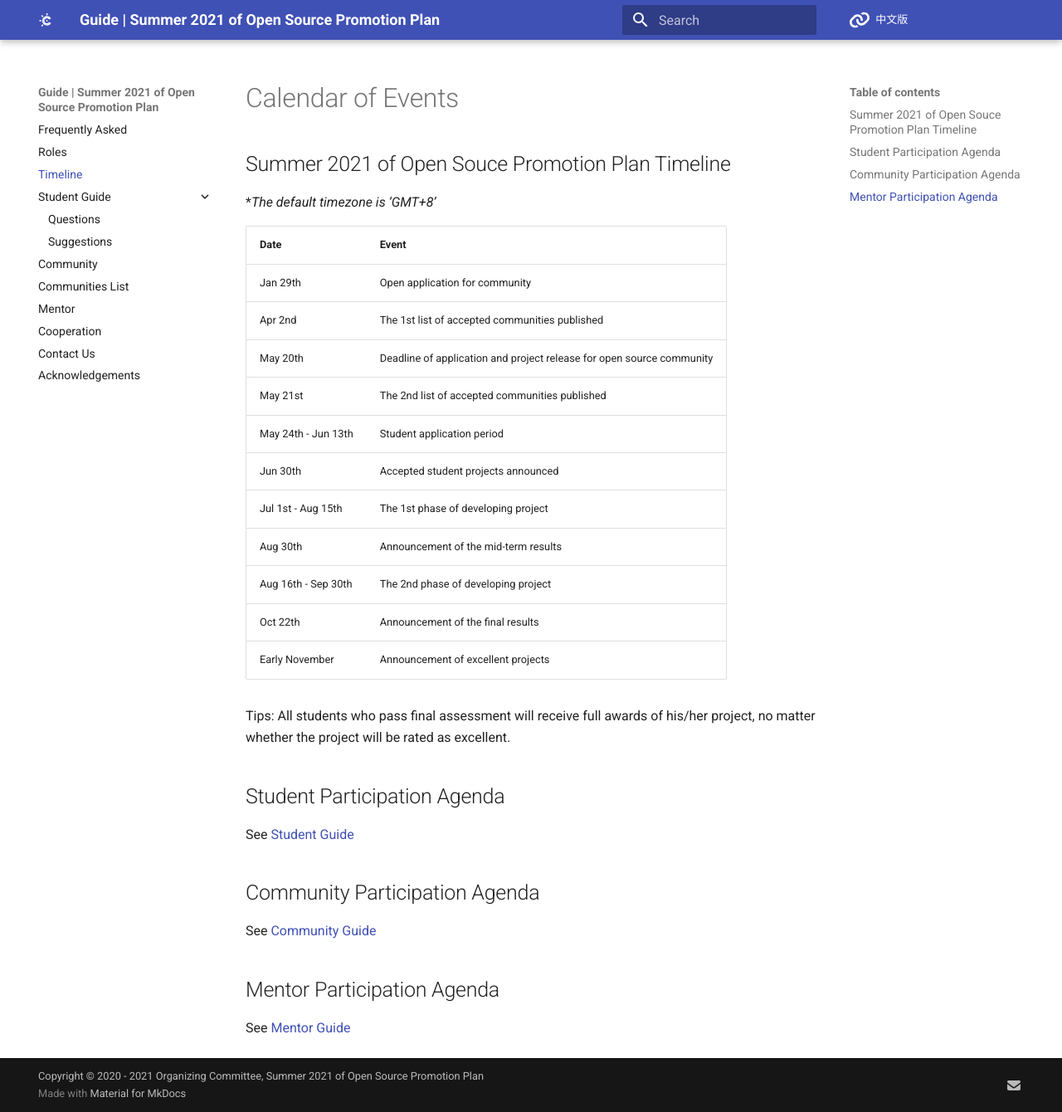
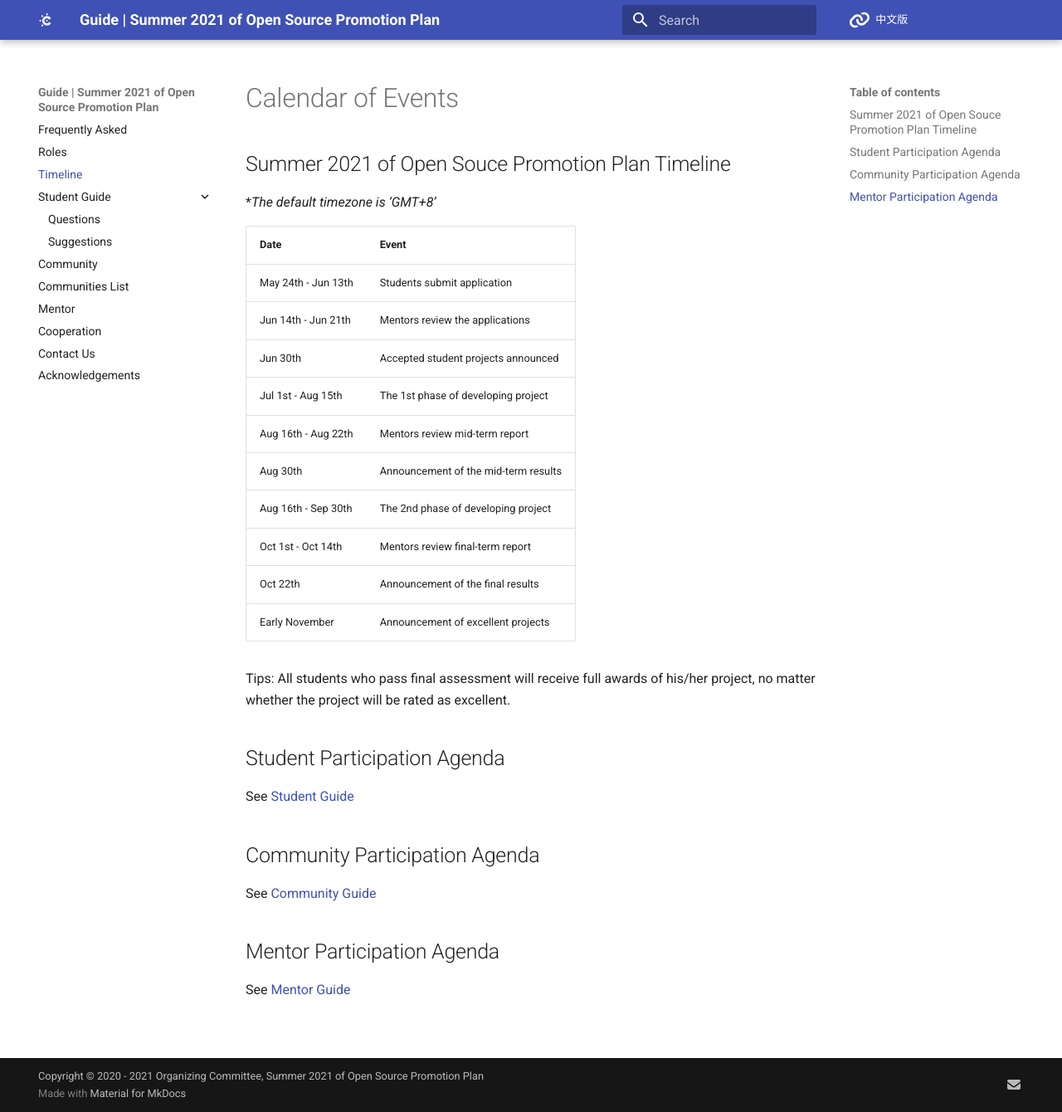
Before and after one commit to summer-ospp/help-en, an MkDocs documentation site: the page built from docs/timeline.md, in a window 1280 px wide and 1340 px high. Shown: the whole window at 83% size. Built offline with MkDocs 1.6.1 and Material for MkDocs 9.7.7, drawn with Linux system fonts in a browser that asks for light colours; comment, search, counter and statistics services are not loaded.

Commit message:
Update timeline.md

```diff
--- a/docs/timeline.md
+++ b/docs/timeline.md
@@ -6,17 +6,16 @@
 
 | Date                  | Event                                                            |
 | --------------------- | ----------------------------------------------------------------- |
-| Jan 29th              | Open application for community                     |
-| Apr 2nd               | The 1st list of accepted communities published  |
-| May 20th              | Deadline of application and project release for open source community                 |
-| May 21st               | The 2nd list of accepted communities published |
-| May 24th - Jun 13th   | Student application period                                        |
-| Jun 30th              | Accepted student projects announced                      |
-| Jul 1st - Aug 15th    | The 1st phase of developing project                             |
-| Aug 30th              | Announcement of the mid-term results       |
-| Aug 16th - Sep 30th   | The 2nd phase of developing project                            |
-| Oct 22th              | Announcement of the final results            |
-| Early November        | Announcement of excellent projects                                |
+| May 24th - Jun 13th | Students submit application          |
+| Jun 14th - Jun 21th | Mentors review the applications      |
+| Jun 30th            | Accepted student projects announced  |
+| Jul 1st - Aug 15th  | The 1st phase of developing project  |
+| Aug 16th - Aug 22th | Mentors review mid-term report       |
+| Aug 30th            | Announcement of the mid-term results |
+| Aug 16th - Sep 30th | The 2nd phase of developing project  |
+| Oct 1st - Oct 14th  | Mentors review final-term report     |
+| Oct 22th            | Announcement of the final results    |
+| Early November      | Announcement of excellent projects   |
 
 Tips: All students who pass final assessment will receive full awards of his/her project, no matter whether the project will be rated as excellent.
 
```
